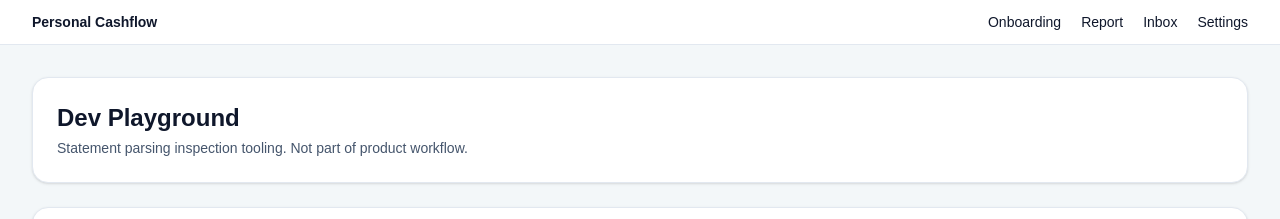
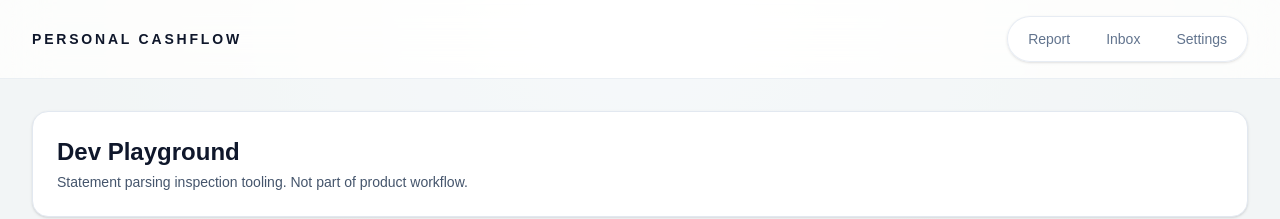
Before and after one commit to gannnnnnnnnnnnnn/mvp1, a Next.js app: page /dev/playground in a window 1280 px wide. Shown: the top 219 px of the page. Built offline with nearby package versions, Linux system fonts and the light colour scheme; no server answers.

Commit message:
feat(ui): new app shell + nav

```diff
--- a/app/layout.tsx
+++ b/app/layout.tsx
@@ -1,6 +1,7 @@
 import type { Metadata } from "next";
 import { Geist, Geist_Mono } from "next/font/google";
 import Link from "next/link";
+import { AppShellNav } from "@/components/app/AppShellNav";
 import "./globals.css";
 
 const geistSans = Geist({
@@ -25,29 +26,14 @@ export default function RootLayout({
 }>) {
   return (
     <html lang="en">
-      <body
-        className={`${geistSans.variable} ${geistMono.variable} antialiased`}
-      >
-        <div className="min-h-screen bg-slate-50">
-          <header className="border-b border-slate-200 bg-white">
-            <div className="mx-auto flex max-w-7xl items-center justify-between px-6 py-3 sm:px-8">
-              <div className="text-sm font-semibold text-slate-900">
+      <body className={`${geistSans.variable} ${geistMono.variable} bg-[#f6f7f3] text-slate-900 antialiased`}>
+        <div className="min-h-screen bg-[radial-gradient(circle_at_top,_rgba(255,255,255,0.92),_rgba(246,247,243,1)_52%)]">
+          <header className="sticky top-0 z-40 border-b border-slate-200/70 bg-white/70 backdrop-blur-xl">
+            <div className="mx-auto flex max-w-7xl items-center justify-between px-5 py-4 sm:px-8">
+              <Link href="/phase3" className="text-sm font-semibold tracking-[0.2em] text-slate-900 uppercase">
                 Personal Cashflow
-              </div>
-              <nav className="flex items-center gap-5 text-sm text-slate-600">
-                <Link href="/onboarding" className="font-medium text-slate-900 hover:text-blue-700">
-                  Onboarding
-                </Link>
-                <Link href="/phase3" className="font-medium text-slate-900 hover:text-blue-700">
-                  Report
-                </Link>
-                <Link href="/inbox" className="font-medium text-slate-900 hover:text-blue-700">
-                  Inbox
-                </Link>
-                <Link href="/settings" className="font-medium text-slate-900 hover:text-blue-700">
-                  Settings
-                </Link>
-              </nav>
+              </Link>
+              <AppShellNav />
             </div>
           </header>
           {children}
--- /dev/null
+++ b/components/app/AppShellNav.tsx
@@ -0,0 +1,70 @@
+"use client";
+
+import { useEffect, useState } from "react";
+import Link from "next/link";
+import { usePathname } from "next/navigation";
+import { motion } from "framer-motion";
+import { Badge } from "@/components/ui";
+
+type ApiError = { code: string; message: string };
+
+const navItems = [
+  { href: "/phase3", label: "Report" },
+  { href: "/inbox", label: "Inbox" },
+  { href: "/settings", label: "Settings" },
+] as const;
+
+export function AppShellNav() {
+  const pathname = usePathname();
+  const [inboxCount, setInboxCount] = useState(0);
+
+  useEffect(() => {
+    let cancelled = false;
+    void fetch("/api/analysis/inbox?scope=all", { cache: "no-store" })
+      .then(async (res) => {
+        const data = (await res.json()) as
+          | { ok: true; totals?: { unresolved?: number } }
+          | { ok: false; error: ApiError };
+        if (cancelled || !data.ok) return;
+        setInboxCount(Number(data.totals?.unresolved || 0));
+      })
+      .catch(() => {
+        if (!cancelled) setInboxCount(0);
+      });
+    return () => {
+      cancelled = true;
+    };
+  }, [pathname]);
+
+  return (
+    <div className="flex items-center gap-1 rounded-full border border-slate-200/80 bg-white/85 p-1 shadow-sm backdrop-blur">
+      {navItems.map((item) => {
+        const active = pathname === item.href || pathname.startsWith(`${item.href}/`);
+        return (
+          <Link
+            key={item.href}
+            href={item.href}
+            className={[
+              "relative inline-flex items-center gap-2 rounded-full px-4 py-2 text-sm font-medium transition-colors",
+              active ? "text-slate-950" : "text-slate-500 hover:text-slate-900",
+            ].join(" ")}
+          >
+            {active ? (
+              <motion.span
+                layoutId="app-shell-nav"
+                className="absolute inset-0 -z-10 rounded-full bg-slate-100"
+                transition={{ type: "spring", stiffness: 420, damping: 34 }}
+              />
+            ) : null}
+            <span>{item.label}</span>
+            {item.href === "/inbox" && inboxCount > 0 ? (
+              <Badge tone="blue" className="px-2 py-0.5 text-[10px]">
+                {inboxCount}
+              </Badge>
+            ) : null}
+          </Link>
+        );
+      })}
+    </div>
+  );
+}
--- a/components/ui/Badge.tsx
+++ b/components/ui/Badge.tsx
@@ -8,9 +8,12 @@ const toneClass = {
   red: "border-red-200 bg-red-50 text-red-700",
 } as const;
 
-export function Badge({ className = "", children, ...props }: HTMLAttributes<HTMLSpanElement> & { tone?: keyof typeof toneClass }) {
-  const tone = (props.tone as keyof typeof toneClass) || "neutral";
-  const { tone: _tone, ...rest } = props as HTMLAttributes<HTMLSpanElement> & { tone?: keyof typeof toneClass };
+export function Badge({
+  className = "",
+  children,
+  tone = "neutral",
+  ...rest
+}: HTMLAttributes<HTMLSpanElement> & { tone?: keyof typeof toneClass }) {
   return (
     <span
       className={[
```
